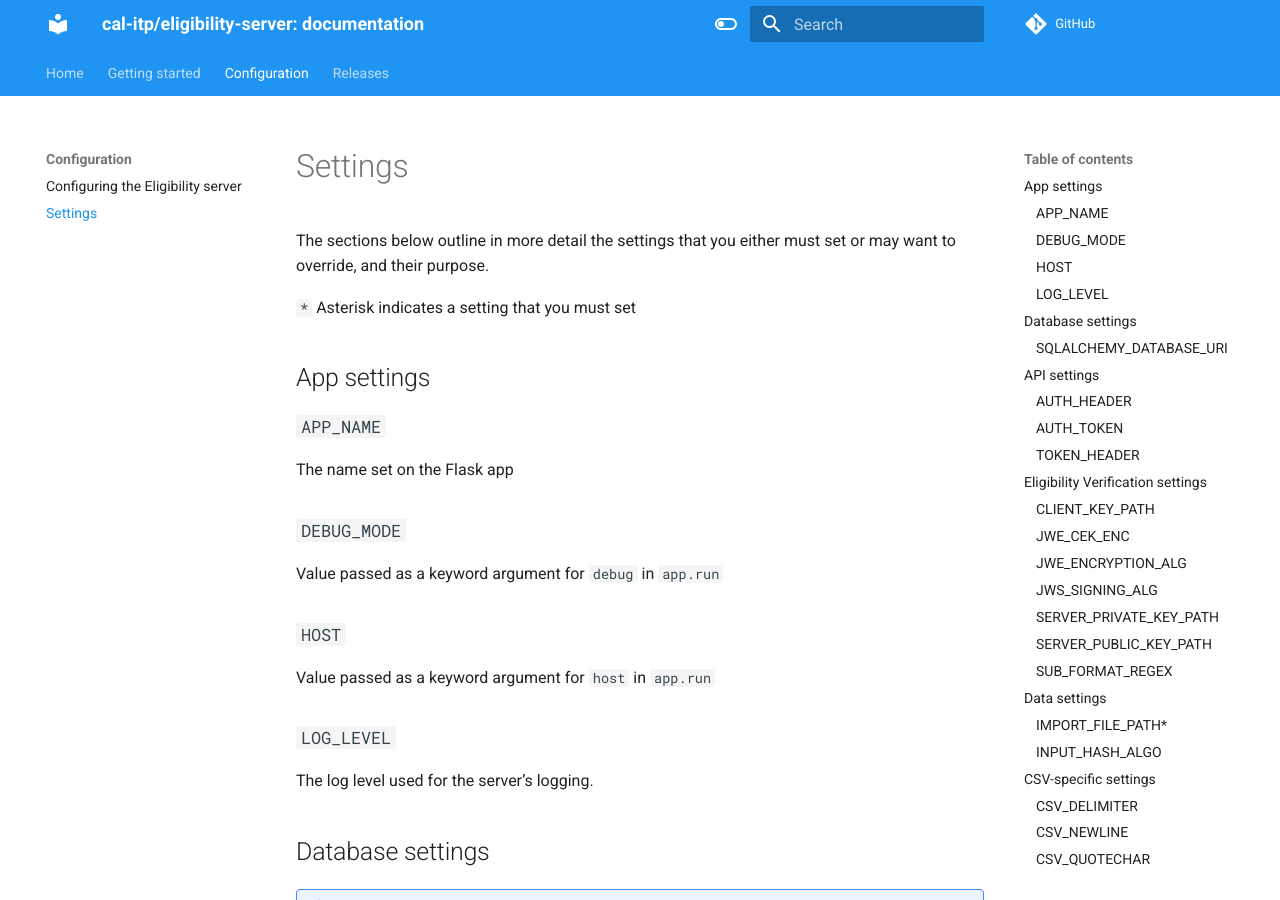
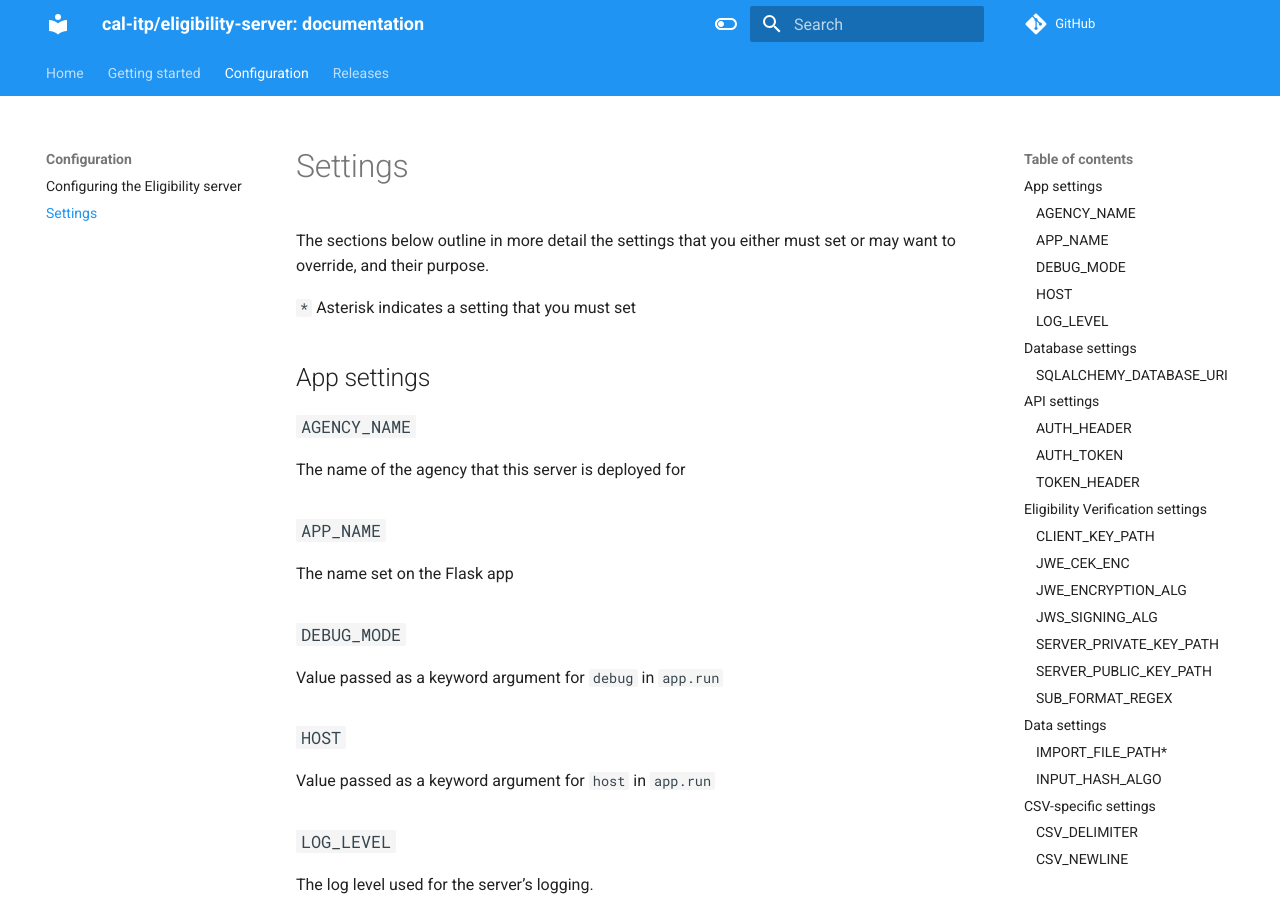
Before and after one commit to cal-itp/eligibility-server, an MkDocs documentation site: the page built from docs/configuration/settings.md, in a window 1280 px wide and 900 px high. Built offline with MkDocs 1.6.1 and Material for MkDocs 9.7.7, drawn with Linux system fonts in a browser that asks for light colours; nearby versions of some CDN libraries; comment, search, counter and statistics services are not loaded.

Commit message:
docs(config): describe AGENCY_NAME

```diff
--- a/docs/configuration/settings.md
+++ b/docs/configuration/settings.md
@@ -5,6 +5,10 @@ The sections below outline in more detail the settings that you either must set
 `*` Asterisk indicates a setting that you must set
 
 ## App settings
+
+### `AGENCY_NAME`
+
+The name of the agency that this server is deployed for
 
 ### `APP_NAME`
 
```
